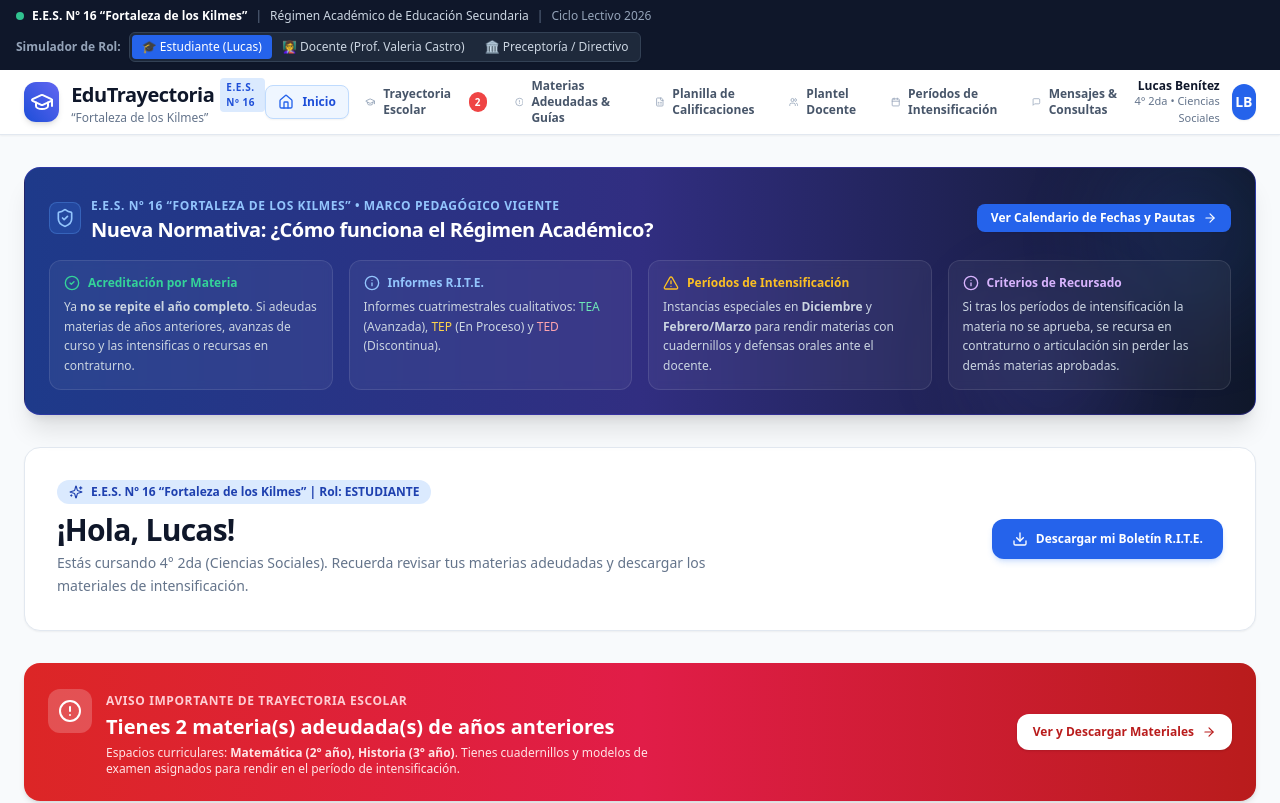
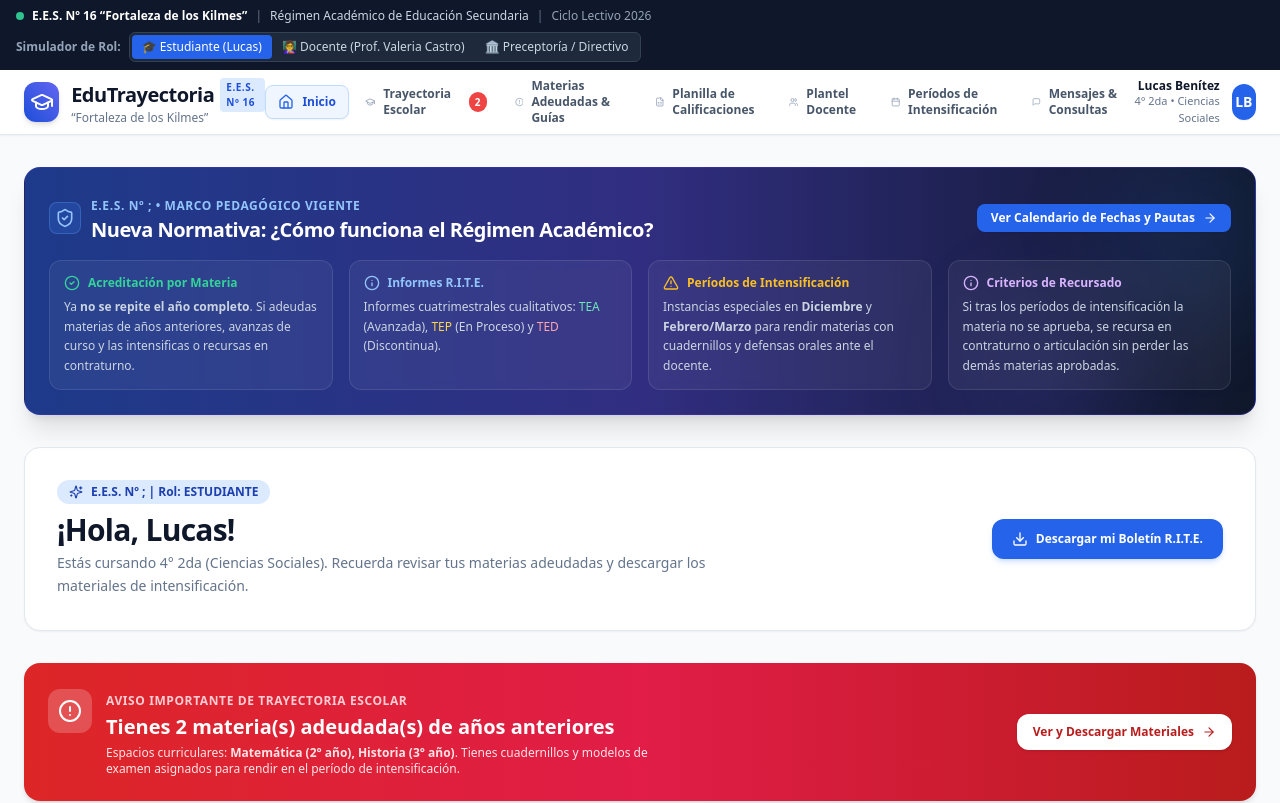
Before and after one commit to vacabrera2-beep/edutrayectoria-, a Next.js app: page / in a window 1280 px wide. Shown: the top 803 px of the page. Built offline with nearby package versions, Linux system fonts and the light colour scheme.

Commit message:
Add files via upload

```diff
--- a/src/app/page.tsx
+++ b/src/app/page.tsx
@@ -37,7 +37,7 @@ export default function HomePage() {
         <div>
           <div className="inline-flex items-center gap-2 px-3 py-1 rounded-full text-xs font-bold bg-blue-100 text-blue-800 mb-2">
             <Sparkles className="w-3.5 h-3.5" />
-            <span>E.E.S. Nº 16 &ldquo;Fortaleza de los Kilmes&rdquo; | Rol: {role.toUpperCase()}</span>
+            <span>E.E.S. Nº ; | Rol: {role.toUpperCase()}</span>
           </div>
           <h1 className="text-3xl font-black text-slate-900 tracking-tight">
             {role === 'estudiante'
--- a/src/components/BannerNormativa.tsx
+++ b/src/components/BannerNormativa.tsx
@@ -17,7 +17,7 @@ export default function BannerNormativa() {
             </span>
             <div>
               <span className="text-xs font-bold uppercase tracking-wider text-blue-300">
-                E.E.S. Nº 16 &ldquo;Fortaleza de los Kilmes&rdquo; • Marco Pedagógico Vigente
+                E.E.S. Nº ; • Marco Pedagógico Vigente
               </span>
               <h2 className="text-xl font-bold tracking-tight text-white">
                 Nueva Normativa: ¿Cómo funciona el Régimen Académico?
```
